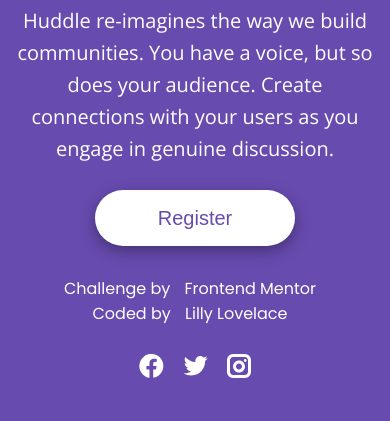
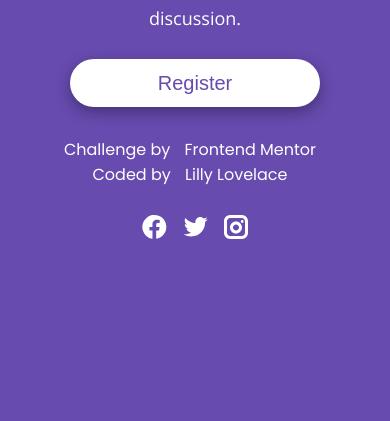
Before and after one commit to LillyButterfly/huddle, a plain HTML site: page index.html in a window 390 px wide. Shown: the part 610-1031 px from the top of the page. After the commit the page ends 892 px from the top, so only its background shows below. Drawn offline with nearby package versions, Linux system fonts and the light colour scheme.

Commit message:
Reviwing the code, adding semantic tag nav, improving responsive design.

```diff
--- a/css/reset.css
+++ b/css/reset.css
@@ -11,3 +11,7 @@
 button{
     border: none;
 }
+
+ul{
+    list-style: none;
+}
--- a/css/responsive.css
+++ b/css/responsive.css
@@ -1,4 +1,16 @@
 @media(max-width: 768px){
+    .header {
+        margin: 30px 0 20px 30px;
+    }
+
+    .header img{
+        width: 160px;
+    }
+
+    .container{
+        gap: 10px;
+    }
+
     .container img{
         max-width: 600px;
     }
@@ -15,8 +27,18 @@
         text-align: center;
     }
 
+    .container .title{
+        font-size: 3rem;
+    }
+
+    .container .text{
+        font-size: 1.8rem;
+     }
+
     .container .btn-register{
         margin: 0 auto;
+        width: 250px;
+        padding: 8px;
     }
 
     .footer .footer-container{
--- a/css/style.css
+++ b/css/style.css
@@ -3,6 +3,7 @@
 }
 
 body{
+    max-width: 1440px;
     background: var(--bg-color) var(--bg-image) no-repeat;
     background-size: cover;
     color: var(--secondary-color);
@@ -76,6 +77,10 @@
     color: var(--primary-color);
 }
 
+.footer-container .social-media ul{
+    display: flex;
+}
+
 .footer-container .social-media  a>svg:hover path{
     fill: var(--primary-color);
     transition: 0.3s;
--- a/index.html
+++ b/index.html
@@ -1,60 +1,129 @@
 <!DOCTYPE html>
 <html lang="en">
 	<head>
-    <meta charset="UTF-8">
-    <meta name="viewport" content="width=device-width, initial-scale=1.0">
+		<meta charset="UTF-8" />
+		<meta name="viewport" content="width=device-width, initial-scale=1.0" />
 
-    <link rel="preconnect" href="https://fonts.googleapis.com">
-    <link rel="preconnect" href="https://fonts.gstatic.com" crossorigin>
-    <link href="https://fonts.googleapis.com/css2?family=Open+Sans&family=Poppins:wght@400;600&display=swap" rel="stylesheet">
+		<link rel="preconnect" href="https://fonts.googleapis.com" />
+		<link rel="preconnect" href="https://fonts.gstatic.com" crossorigin />
+		<link
+			href="https://fonts.googleapis.com/css2?family=Open+Sans&family=Poppins:wght@400;600&display=swap"
+			rel="stylesheet"
+		/>
 
-    <link rel="shortcut icon" href="./src/images/favicon-32x32.png" type="image/x-icon" />
+		<link
+			rel="shortcut icon"
+			href="./src/images/favicon-32x32.png"
+			type="image/x-icon"
+		/>
 
-    <link rel="stylesheet" href="./css/reset.css">
-    <link rel="stylesheet" href="./css/variables.css">
-    <link rel="stylesheet" href="./css/style.css">
-    <link rel="stylesheet" href= "./css/responsive.css">
+		<link rel="stylesheet" href="./css/reset.css" />
+		<link rel="stylesheet" href="./css/variables.css" />
+		<link rel="stylesheet" href="./css/style.css" />
+		<link rel="stylesheet" href="./css/responsive.css" />
 		<title>Huddle</title>
 	</head>
 	<body>
 		<header class="header">
-    <img src="./src/images/logo.svg" alt="Logo Huddle">
+			<img src="./src/images/logo.svg" alt="Logo Huddle" />
 		</header>
 		<main>
 			<div class="container">
-        <img src="./src/images/illustration-mockups.svg" alt="" srcset="">
+				<img
+					src="./src/images/illustration-mockups.svg"
+					alt="Imagem ilustrativa"
+					srcset=""
+				/>
 				<div class="content">
-            <h1 class="title">
-                Build The Community Your Fans Will Love</h1>
-            <p class="text">Huddle re-imagines the way we build communities. You have a voice, but so does your audience. Create connections with your users as you engage in genuine discussion.
+					<h1 class="title">Build The Community Your Fans Will Love</h1>
+					<p class="text">
+						Huddle re-imagines the way we build communities. You have a voice,
+						but so does your audience. Create connections with your users as you
+						engage in genuine discussion.
 					</p>
 					<button class="btn-register">Register</button>
 				</div>
 			</div>
 		</main>
 		<footer class="footer">
+			<nav class="footer-nav">
                 <div class="footer-container">
                     <p class="attribution">
-        Challenge by <a href="https://www.frontendmentor.io?ref=challenge" target="_blank">Frontend Mentor</a>
-        Coded by <a href="https://github.com/LillyButterfly" target="_blank">Lilly Lovelace</a>
+                        Challenge by
+                        <a href="https://www.frontendmentor.io?ref=challenge" target="_blank"
+                            >Frontend Mentor</a
+                        >
+                        Coded by
+                        <a href="https://github.com/LillyButterfly" target="_blank"
+                            >Lilly Lovelace</a
+                        >
                     </p>
 
                     <div class="social-media">
-        <a href="" ><svg width="41" height="40" viewBox="0 0 41 40" fill="none" xmlns="http://www.w3.org/2000/svg">
-            <path d="M32.3333 20.0026C32.3338 17.7092 31.6771 15.4638 30.4409 13.532C29.2048 11.6003 27.441 10.0633 25.3584 9.10287C23.2758 8.14249 20.9617 7.799 18.6899 8.11307C16.4181 8.42714 14.2839 9.38562 12.54 10.875C10.7961 12.3644 9.5155 14.3224 8.84985 16.517C8.18419 18.7116 8.16137 21.0511 8.78407 23.2583C9.40677 25.4655 10.6489 27.448 12.3634 28.9712C14.078 30.4943 16.193 31.4943 18.4583 31.8526V23.4706H15.4123V20.0026H18.4583V17.3576C18.3928 16.7404 18.464 16.1163 18.6665 15.5296C18.8691 14.9429 19.1982 14.4079 19.6305 13.9625C20.0629 13.5171 20.5878 13.1722 21.1682 12.9522C21.7486 12.7323 22.3703 12.6426 22.9893 12.6896C23.8893 12.7016 24.7873 12.7796 25.6763 12.9236V15.8806H24.1643C23.9067 15.8468 23.6448 15.8714 23.398 15.9526C23.1512 16.0337 22.9259 16.1694 22.7386 16.3494C22.5513 16.5295 22.407 16.7494 22.3162 16.9928C22.2254 17.2362 22.1906 17.4969 22.2143 17.7556V20.0056H25.5423L25.0103 23.4736H22.2083V31.8606C25.0317 31.414 27.603 29.9741 29.4591 27.8002C31.3153 25.6263 32.3345 22.8612 32.3333 20.0026Z" fill="white"/>
-            </svg></a>
+                        <ul>
+                            <li>
+                                <a href=""
+                                    ><svg
+                                        width="41"
+                                        height="40"
+                                        viewBox="0 0 41 40"
+                                        fill="none"
+                                        xmlns="http://www.w3.org/2000/svg"
+                                    >
+                                        <path
+                                            d="M32.3333 20.0026C32.3338 17.7092 31.6771 15.4638 30.4409 13.532C29.2048 11.6003 27.441 10.0633 25.3584 9.10287C23.2758 8.14249 20.9617 7.799 18.6899 8.11307C16.4181 8.42714 14.2839 9.38562 12.54 10.875C10.7961 12.3644 9.5155 14.3224 8.84985 16.517C8.18419 18.7116 8.16137 21.0511 8.78407 23.2583C9.40677 25.4655 10.6489 27.448 12.3634 28.9712C14.078 30.4943 16.193 31.4943 18.4583 31.8526V23.4706H15.4123V20.0026H18.4583V17.3576C18.3928 16.7404 18.464 16.1163 18.6665 15.5296C18.8691 14.9429 19.1982 14.4079 19.6305 13.9625C20.0629 13.5171 20.5878 13.1722 21.1682 12.9522C21.7486 12.7323 22.3703 12.6426 22.9893 12.6896C23.8893 12.7016 24.7873 12.7796 25.6763 12.9236V15.8806H24.1643C23.9067 15.8468 23.6448 15.8714 23.398 15.9526C23.1512 16.0337 22.9259 16.1694 22.7386 16.3494C22.5513 16.5295 22.407 16.7494 22.3162 16.9928C22.2254 17.2362 22.1906 17.4969 22.2143 17.7556V20.0056H25.5423L25.0103 23.4736H22.2083V31.8606C25.0317 31.414 27.603 29.9741 29.4591 27.8002C31.3153 25.6263 32.3345 22.8612 32.3333 20.0026Z"
+                                            fill="white"
+                                        /></svg
+                                ></a>
+                            </li>
 
-            <a href=""><svg width="41" height="40" viewBox="0 0 41 40" fill="none" xmlns="http://www.w3.org/2000/svg">
-                <path d="M32.6666 12.25C31.7666 12.7 30.8666 12.85 29.8166 13C30.8666 12.4 31.6166 11.5 31.9166 10.3C31.0166 10.9 29.9666 11.2 28.7666 11.5C27.8666 10.6 26.5166 10 25.1666 10C22.6166 10 20.3666 12.25 20.3666 14.95C20.3666 15.4 20.3666 15.7 20.5166 16C16.4666 15.85 12.7166 13.9 10.3166 10.9C9.86663 11.65 9.71663 12.4 9.71663 13.45C9.71663 15.1 10.6166 16.6 11.9666 17.5C11.2166 17.5 10.4666 17.2 9.71663 16.9C9.71663 19.3 11.3666 21.25 13.6166 21.7C13.1666 21.85 12.7166 21.85 12.2666 21.85C11.9666 21.85 11.6666 21.85 11.3666 21.7C11.9666 23.65 13.7666 25.15 16.0166 25.15C14.3666 26.5 12.2666 27.25 9.86663 27.25H8.66663C10.9166 28.6 13.4666 29.5 16.1666 29.5C25.1666 29.5 30.1166 22 30.1166 15.55V14.95C31.1666 14.2 32.0666 13.3 32.6666 12.25Z" fill="white"/>
-                </svg></a>
+                            <li>
+                                <a href=""
+                                    ><svg
+                                        width="41"
+                                        height="40"
+                                        viewBox="0 0 41 40"
+                                        fill="none"
+                                        xmlns="http://www.w3.org/2000/svg"
+                                    >
+                                        <path
+                                            d="M32.6666 12.25C31.7666 12.7 30.8666 12.85 29.8166 13C30.8666 12.4 31.6166 11.5 31.9166 10.3C31.0166 10.9 29.9666 11.2 28.7666 11.5C27.8666 10.6 26.5166 10 25.1666 10C22.6166 10 20.3666 12.25 20.3666 14.95C20.3666 15.4 20.3666 15.7 20.5166 16C16.4666 15.85 12.7166 13.9 10.3166 10.9C9.86663 11.65 9.71663 12.4 9.71663 13.45C9.71663 15.1 10.6166 16.6 11.9666 17.5C11.2166 17.5 10.4666 17.2 9.71663 16.9C9.71663 19.3 11.3666 21.25 13.6166 21.7C13.1666 21.85 12.7166 21.85 12.2666 21.85C11.9666 21.85 11.6666 21.85 11.3666 21.7C11.9666 23.65 13.7666 25.15 16.0166 25.15C14.3666 26.5 12.2666 27.25 9.86663 27.25H8.66663C10.9166 28.6 13.4666 29.5 16.1666 29.5C25.1666 29.5 30.1166 22 30.1166 15.55V14.95C31.1666 14.2 32.0666 13.3 32.6666 12.25Z"
+                                            fill="white"
+                                        /></svg
+                                ></a>
+                            </li>
 
-                <a herf=""> <svg width="40" height="40" viewBox="0 0 40 40" fill="none" xmlns="http://www.w3.org/2000/svg">
-                    <path d="M27.2361 15.4582C26.9661 15.7283 26.5998 15.88 26.2179 15.88C25.8359 15.88 25.4697 15.7283 25.1996 15.4582C24.9296 15.1882 24.7779 14.8219 24.7779 14.44C24.7779 14.0581 24.9296 13.6918 25.1996 13.4218C25.4697 13.1517 25.8359 13 26.2179 13C26.5998 13 26.9661 13.1517 27.2361 13.4218C27.5062 13.6918 27.6579 14.0581 27.6579 14.44C27.6579 14.8219 27.5062 15.1882 27.2361 15.4582Z" fill="white"/>
-                    <path fill-rule="evenodd" clip-rule="evenodd" d="M13.9999 20.602C13.9999 23.911 16.6909 26.602 19.9999 26.602C23.3089 26.602 25.9999 23.911 25.9999 20.602C25.9999 17.293 23.3089 14.602 19.9999 14.602C16.6909 14.602 13.9999 17.293 13.9999 20.602ZM16.9999 20.602C16.9999 18.947 18.3448 17.602 19.9999 17.602C21.6549 17.602 22.9999 18.947 22.9999 20.602C22.9999 22.257 21.6549 23.602 19.9999 23.602C18.3448 23.602 16.9999 22.257 16.9999 20.602Z" fill="white"/>
-                    <path fill-rule="evenodd" clip-rule="evenodd" d="M7.99988 26C7.99988 29.084 10.9159 32 13.9999 32H25.9999C29.0839 32 31.9999 29.084 31.9999 26V14C31.9999 10.916 29.0839 8 25.9999 8H13.9999C10.9159 8 7.99988 10.916 7.99988 14V26ZM10.9999 14C10.9999 12.598 12.5979 11 13.9999 11H25.9999C27.4019 11 28.9999 12.598 28.9999 14V26C28.9999 27.402 27.4019 29 25.9999 29H13.9999C12.5699 29 10.9999 27.43 10.9999 26V14Z" fill="white"/>
-                    </svg></a>
+                            <li>
+                                <a herf="">
+                                    <svg
+                                        width="40"
+                                        height="40"
+                                        viewBox="0 0 40 40"
+                                        fill="none"
+                                        xmlns="http://www.w3.org/2000/svg"
+                                    >
+                                        <path
+                                            d="M27.2361 15.4582C26.9661 15.7283 26.5998 15.88 26.2179 15.88C25.8359 15.88 25.4697 15.7283 25.1996 15.4582C24.9296 15.1882 24.7779 14.8219 24.7779 14.44C24.7779 14.0581 24.9296 13.6918 25.1996 13.4218C25.4697 13.1517 25.8359 13 26.2179 13C26.5998 13 26.9661 13.1517 27.2361 13.4218C27.5062 13.6918 27.6579 14.0581 27.6579 14.44C27.6579 14.8219 27.5062 15.1882 27.2361 15.4582Z"
+                                            fill="white"
+                                        />
+                                        <path
+                                            fill-rule="evenodd"
+                                            clip-rule="evenodd"
+                                            d="M13.9999 20.602C13.9999 23.911 16.6909 26.602 19.9999 26.602C23.3089 26.602 25.9999 23.911 25.9999 20.602C25.9999 17.293 23.3089 14.602 19.9999 14.602C16.6909 14.602 13.9999 17.293 13.9999 20.602ZM16.9999 20.602C16.9999 18.947 18.3448 17.602 19.9999 17.602C21.6549 17.602 22.9999 18.947 22.9999 20.602C22.9999 22.257 21.6549 23.602 19.9999 23.602C18.3448 23.602 16.9999 22.257 16.9999 20.602Z"
+                                            fill="white"
+                                        />
+                                        <path
+                                            fill-rule="evenodd"
+                                            clip-rule="evenodd"
+                                            d="M7.99988 26C7.99988 29.084 10.9159 32 13.9999 32H25.9999C29.0839 32 31.9999 29.084 31.9999 26V14C31.9999 10.916 29.0839 8 25.9999 8H13.9999C10.9159 8 7.99988 10.916 7.99988 14V26ZM10.9999 14C10.9999 12.598 12.5979 11 13.9999 11H25.9999C27.4019 11 28.9999 12.598 28.9999 14V26C28.9999 27.402 27.4019 29 25.9999 29H13.9999C12.5699 29 10.9999 27.43 10.9999 26V14Z"
+                                            fill="white"
+                                        /></svg
+                                ></a>
+                            </li>
+                        </ul>
                     </div>
                 </div>
+            </nav>
 		</footer>
 	</body>
 </html>
```
Lines whose indentation alone changed are shown as unchanged.
